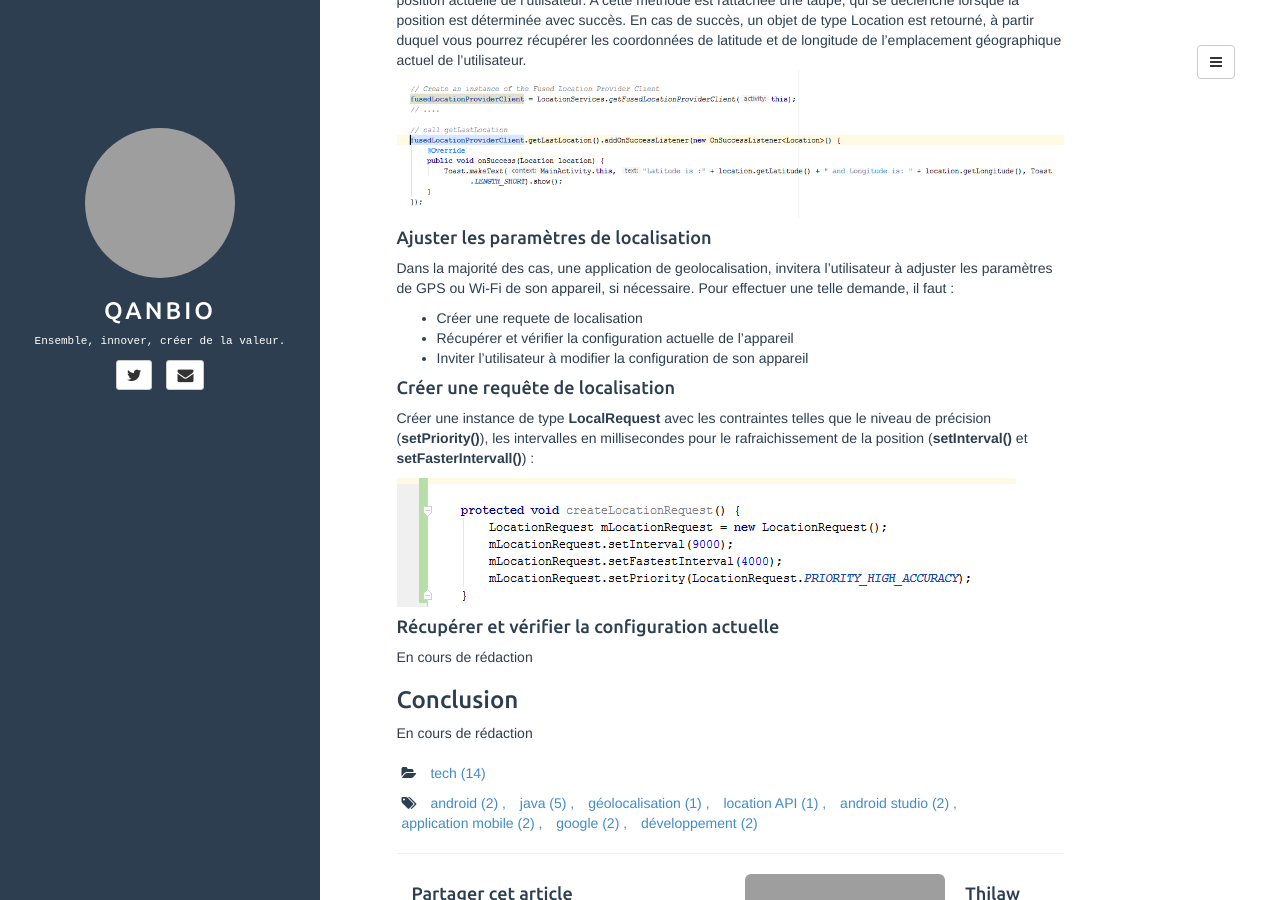
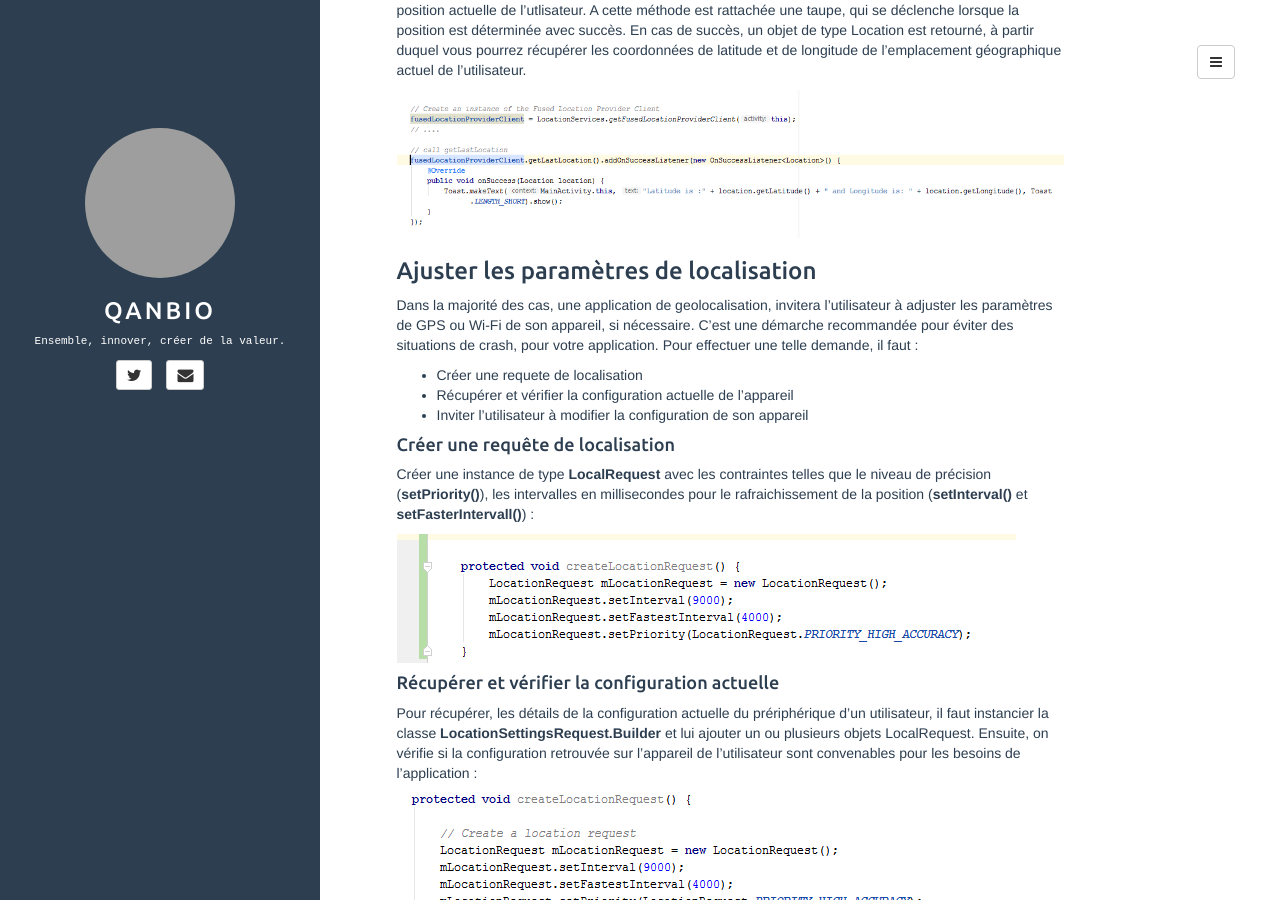
Before and after one commit to qanbio/blog, a Jekyll site: the page built from _posts/2017-07-10-ajouter-la-geolocation-aux-applis-android.md, in a window 1280 px wide and 900 px high, scrolled down 1526 px. Built offline with Jekyll 4.4.1, drawn with Linux system fonts in a browser that asks for light colours; comment, search, counter and statistics services are not loaded; grey boxes are pictures that could not be loaded.

Commit message:
Récupérer et vérifier la configuration actuelle

```diff
--- a/_posts/2017-07-10-ajouter-la-geolocation-aux-applis-android.md
+++ b/_posts/2017-07-10-ajouter-la-geolocation-aux-applis-android.md
@@ -27,16 +27,18 @@ La permission ACCESS_COARSE_LOCATION permet d'obtenir une précision géolocalis
 
 #### Créer un client de localisation
 La prochaine étape consiste à créer une instance de type **FusedLocationProviderClient**, dans la méthode onCreate() de votre activité. Imitez ce qui suit :
+
 ![Créer un client de localisation](../../../../assets/media/2017-07-10-ajouter-la-geolocation-aux-applis-android/create__fuse_location_provider_instance.PNG "Créer un client de localisation")
 
 
 #### Obtenir la récente position de l'appareil d'un utilisateur
 Une fois le client de localisation créé, il suffit d'appeler la méthode __getLastLocation()__, pour déterminer la position actuelle de l'utlisateur. A cette méthode est rattachée une taupe, qui se déclenche lorsque la position est déterminée avec succès. En cas de succès, un objet de type Location est retourné, à partir duquel vous pourrez récupérer les coordonnées de latitude et de longitude de  l'emplacement géographique actuel de l'utilisateur.
+
 ![Obtenir la position actuelle](../../../../assets/media/2017-07-10-ajouter-la-geolocation-aux-applis-android/call_get_last_location.PNG "Obtenir la position actuelle")
 
 
-#### Ajuster les paramètres de localisation
-Dans la majorité des cas, une application de geolocalisation, invitera l'utilisateur à adjuster les paramètres de GPS ou Wi-Fi de son appareil, si nécessaire. Pour effectuer une telle demande, il faut :
+### Ajuster les paramètres de localisation
+Dans la majorité des cas, une application de geolocalisation, invitera l'utilisateur à adjuster les paramètres de GPS ou Wi-Fi de son appareil, si nécessaire. C'est une démarche recommandée pour éviter des situations de crash, pour votre application.  Pour effectuer une telle demande, il faut :
 * Créer une requete de localisation
 * Récupérer et vérifier la configuration actuelle de l'appareil
 * Inviter l'utilisateur à modifier la configuration de son appareil
@@ -47,7 +49,10 @@ Créer une instance de type **LocalRequest** avec les contraintes telles que le
 ![Créer une requete de localisation](../../../../assets/media/2017-07-10-ajouter-la-geolocation-aux-applis-android/setup_location_request.PNG "Créer une requete de localisation")
 
 #### Récupérer et vérifier la configuration actuelle
-En cours de rédaction
+Pour récupérer, les détails de la configuration actuelle du prériphérique d'un utilisateur, il faut instancier la classe **LocationSettingsRequest.Builder** et lui ajouter un ou plusieurs objets LocalRequest. Ensuite, on vérifie si la configuration retrouvée sur l'appareil de l'utilisateur sont convenables pour les besoins de l'application :
+
+![Récupérer et vérifier la configuration actuelle](../../../../assets/media/2017-07-10-ajouter-la-geolocation-aux-applis-android/recuperer_et_verifier_configuration.PNG "Récupérer et vérifier la configuration actuelle")
+
 
 ### Conclusion
 En cours de rédaction
```
Also changed, not shown: assets/media/2017-07-10-ajouter-la-geolocation-aux-applis-android/recuperer_et_verifier_configuration.PNG (added).
